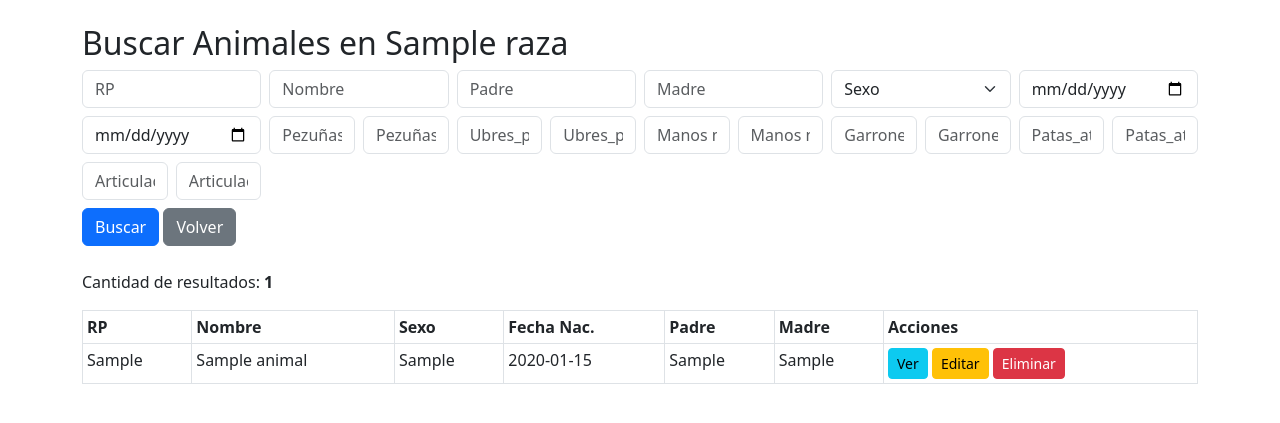
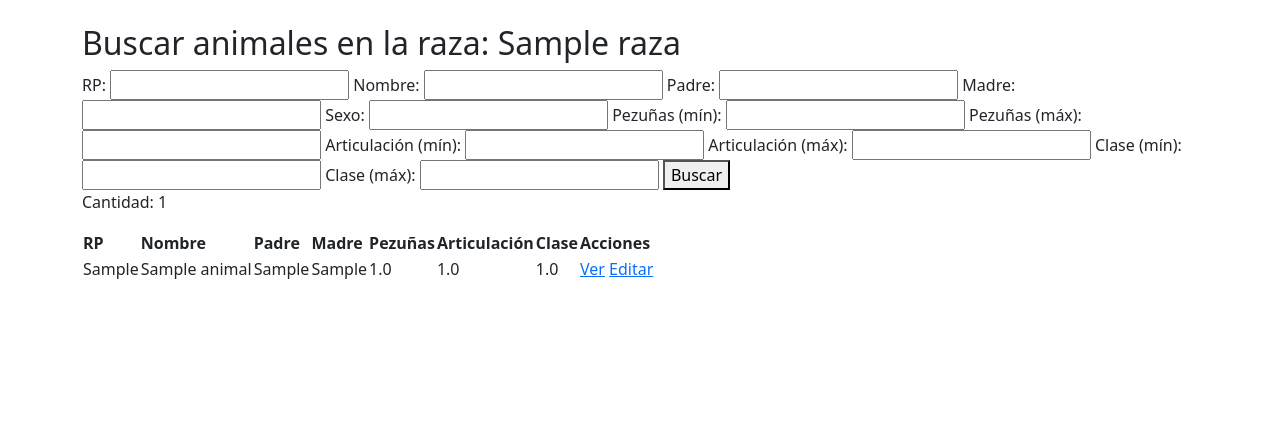
Before and after one commit to Fermin2107/Genetics, a Flask app: page /raza/1/buscar in a window 1280 px wide. Shown: the part 56-479 px from the top of the page. Run offline with Flask 3, Linux system fonts and the light colour scheme; a user stored in the database is signed in; tables that the repository leaves empty hold one stand-in row (values such as "Sample post").

Commit message:
Update buscar.html

```diff
--- a/templates/buscar.html
+++ b/templates/buscar.html
@@ -1,44 +1,52 @@
-{% extends 'base.html' %}
-{% block title %}Buscar Animales en {{ raza.nombre }}{% endblock %}
+{% extends "base.html" %}
 {% block content %}
-<h2>Buscar Animales en {{ raza.nombre }}</h2>
-<form method="get" class="row g-2 mb-4">
-    <div class="col-md-2"><input class="form-control" name="rp" placeholder="RP" value="{{ request.args.get('rp','') }}"></div>
-    <div class="col-md-2"><input class="form-control" name="nombre" placeholder="Nombre" value="{{ request.args.get('nombre','') }}"></div>
-    <div class="col-md-2"><input class="form-control" name="padre" placeholder="Padre" value="{{ request.args.get('padre','') }}"></div>
-    <div class="col-md-2"><input class="form-control" name="madre" placeholder="Madre" value="{{ request.args.get('madre','') }}"></div>
-    <div class="col-md-2">
-        <select class="form-select" name="sexo">
-            <option value="">Sexo</option>
-            <option value="Macho" {% if request.args.get('sexo') == 'Macho' %}selected{% endif %}>Macho</option>
-            <option value="Hembra" {% if request.args.get('sexo') == 'Hembra' %}selected{% endif %}>Hembra</option>
-        </select>
-    </div>
-    <div class="col-md-2"><input class="form-control" type="date" name="fecha_nac_min" placeholder="Fecha Nac. desde" value="{{ request.args.get('fecha_nac_min','') }}"></div>
-    <div class="col-md-2"><input class="form-control" type="date" name="fecha_nac_max" placeholder="Fecha Nac. hasta" value="{{ request.args.get('fecha_nac_max','') }}"></div>
-    {% for campo in ['pezuñas', 'ubres_pezones', 'manos', 'garrones', 'patas_atras', 'articulacion'] %}
-    <div class="col-md-1">
-        <input class="form-control" type="text" name="{{ campo }}_min" placeholder="{{ campo|capitalize }} min" value="{{ request.args.get(campo~'_min','') }}">
-    </div>
-    <div class="col-md-1">
-        <input class="form-control" type="text" name="{{ campo }}_max" placeholder="{{ campo|capitalize }} max" value="{{ request.args.get(campo~'_max','') }}">
-    </div>
-    {% endfor %}
-    <div class="col-md-12 mt-2">
-        <button class="btn btn-primary">Buscar</button>
-        <a class="btn btn-secondary" href="{{ url_for('ver_raza', raza_id=raza.id) }}">Volver</a>
-    </div>
+<h2>Buscar animales en la raza: {{ raza.nombre }}</h2>
+<form method="get" action="">
+    <label for="rp">RP:</label>
+    <input type="text" name="rp" id="rp" value="{{ request.args.get('rp', '') }}">
+
+    <label for="nombre">Nombre:</label>
+    <input type="text" name="nombre" id="nombre" value="{{ request.args.get('nombre', '') }}">
+
+    <label for="padre">Padre:</label>
+    <input type="text" name="padre" id="padre" value="{{ request.args.get('padre', '') }}">
+
+    <label for="madre">Madre:</label>
+    <input type="text" name="madre" id="madre" value="{{ request.args.get('madre', '') }}">
+
+    <label for="sexo">Sexo:</label>
+    <input type="text" name="sexo" id="sexo" value="{{ request.args.get('sexo', '') }}">
+
+    <!-- FILTROS NUMÉRICOS -->
+    <label for="pezuñas_min">Pezuñas (mín):</label>
+    <input type="number" step="any" name="pezuñas_min" id="pezuñas_min" value="{{ request.args.get('pezuñas_min', '') }}">
+    <label for="pezuñas_max">Pezuñas (máx):</label>
+    <input type="number" step="any" name="pezuñas_max" id="pezuñas_max" value="{{ request.args.get('pezuñas_max', '') }}">
+
+    <label for="articulacion_min">Articulación (mín):</label>
+    <input type="number" step="any" name="articulacion_min" id="articulacion_min" value="{{ request.args.get('articulacion_min', '') }}">
+    <label for="articulacion_max">Articulación (máx):</label>
+    <input type="number" step="any" name="articulacion_max" id="articulacion_max" value="{{ request.args.get('articulacion_max', '') }}">
+
+    <label for="clase_min">Clase (mín):</label>
+    <input type="number" step="any" name="clase_min" id="clase_min" value="{{ request.args.get('clase_min', '') }}">
+    <label for="clase_max">Clase (máx):</label>
+    <input type="number" step="any" name="clase_max" id="clase_max" value="{{ request.args.get('clase_max', '') }}">
+
+    <button type="submit">Buscar</button>
 </form>
-<p>Cantidad de resultados: <b>{{ cantidad }}</b></p>
-<table class="table table-bordered table-hover table-sm">
+<p>Cantidad: {{ cantidad }}</p>
+
+<table>
     <thead>
         <tr>
             <th>RP</th>
             <th>Nombre</th>
-            <th>Sexo</th>
-            <th>Fecha Nac.</th>
             <th>Padre</th>
             <th>Madre</th>
+            <th>Pezuñas</th>
+            <th>Articulación</th>
+            <th>Clase</th>
             <th>Acciones</th>
         </tr>
     </thead>
@@ -47,22 +55,17 @@
         <tr>
             <td>{{ animal.rp }}</td>
             <td>{{ animal.nombre }}</td>
-            <td>{{ animal.sexo }}</td>
-            <td>{{ animal.fecha_nac.strftime('%Y-%m-%d') if animal.fecha_nac }}</td>
             <td>{{ animal.padre }}</td>
             <td>{{ animal.madre }}</td>
+            <td>{{ animal.pezuñas }}</td>
+            <td>{{ animal.articulacion }}</td>
+            <td>{{ animal.clase }}</td>
             <td>
-                <a href="{{ url_for('ficha_animal', id=animal.id) }}" class="btn btn-info btn-sm">Ver</a>
-                <a href="{{ url_for('editar_animal', id=animal.id) }}" class="btn btn-warning btn-sm">Editar</a>
-                <form action="{{ url_for('eliminar_animal', id=animal.id) }}" method="post" style="display:inline;" onsubmit="return confirm('¿Eliminar animal {{ animal.rp }}?');">
-                    <button type="submit" class="btn btn-danger btn-sm">Eliminar</button>
-                </form>
+                <a href="{{ url_for('ficha_animal', id=animal.id) }}">Ver</a>
+                <a href="{{ url_for('editar_animal', id=animal.id) }}">Editar</a>
             </td>
         </tr>
         {% endfor %}
-        {% if animales|length == 0 %}
-        <tr><td colspan="7" class="text-center">Sin resultados.</td></tr>
-        {% endif %}
     </tbody>
 </table>
 {% endblock %}
```
